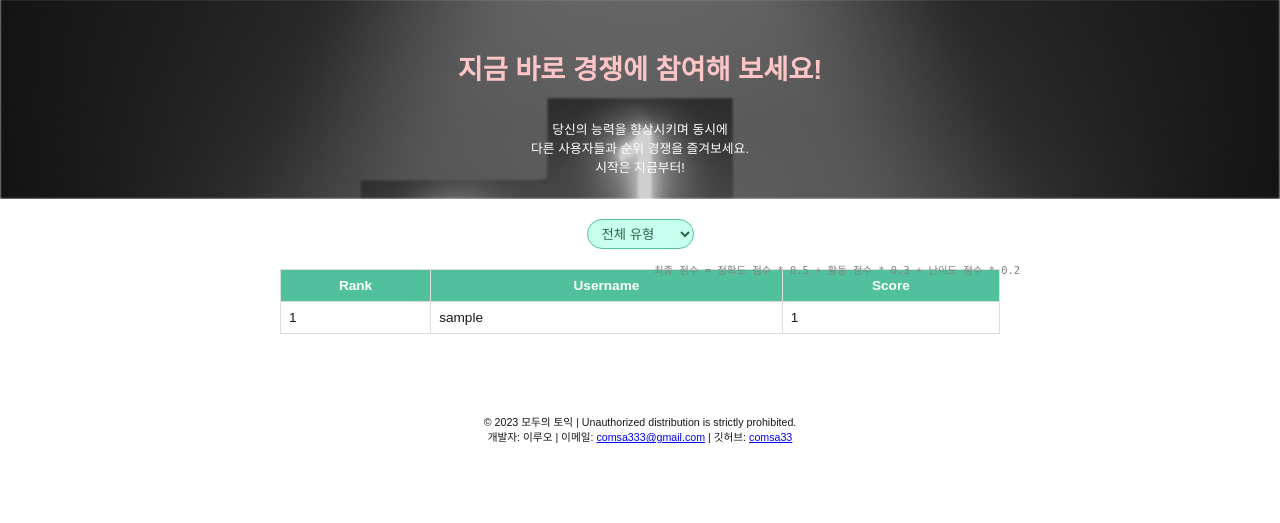
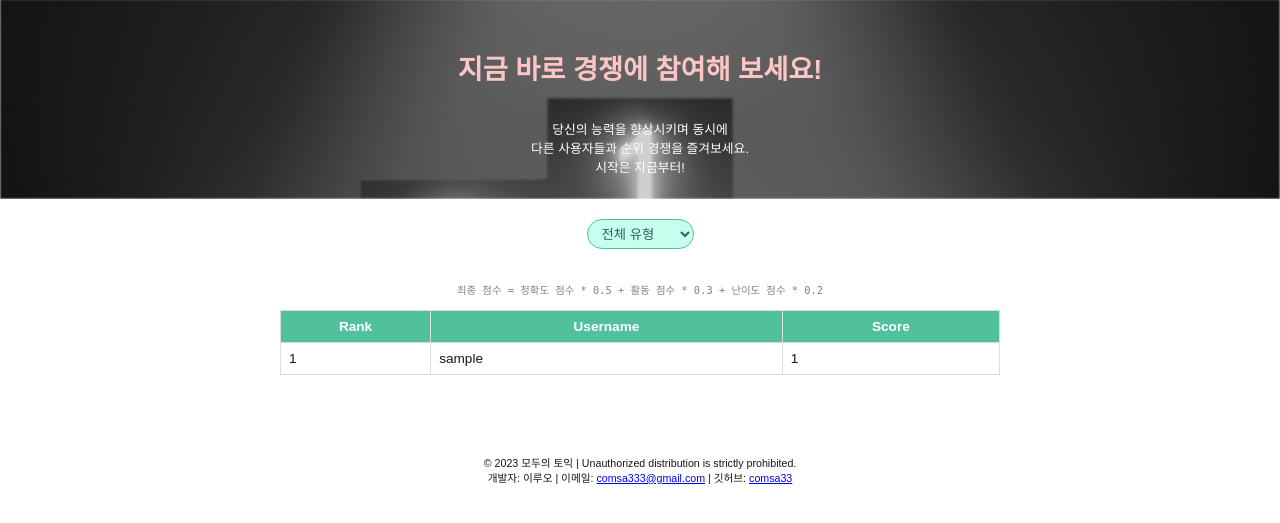
Before and after one commit to comsa33/toeic4all, a Flask app: page /rank in a window 1280 px wide. Shown: the part 71-594 px from the top of the page. Run offline with Flask 3, Linux system fonts and the light colour scheme; tables that the repository leaves empty hold one stand-in row (values such as "Sample post"); some web fonts are replaced.

Commit message:
fix: rank js css

```diff
--- a/static/css/rank.css
+++ b/static/css/rank.css
@@ -74,6 +74,8 @@ body {
     display: flex;
     justify-content: center;
     margin-top: 20px;
+    flex-direction: column;
+    align-items: center;
 }
 
 .rank-table {
@@ -114,12 +116,5 @@ body {
 
 .score-info {
     color: gray;
-    position: absolute;
-    right: 20px;
-    top: -20px;
     font-size: 0.8em;
 }
-
-.rank-table-container {
-    position: relative;
-}
```
